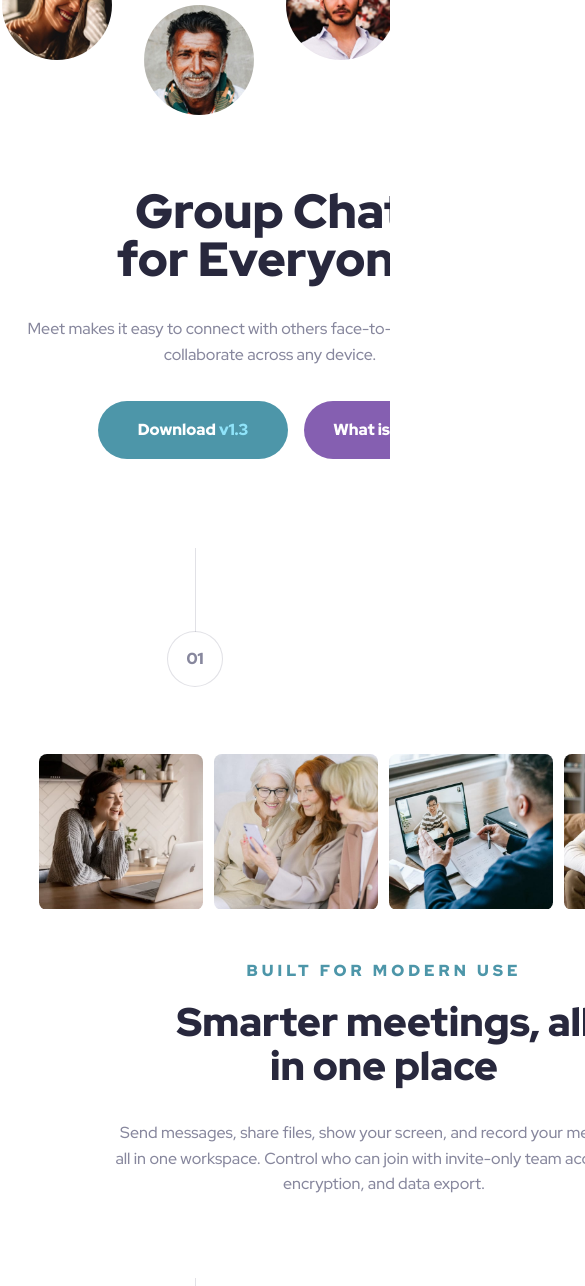
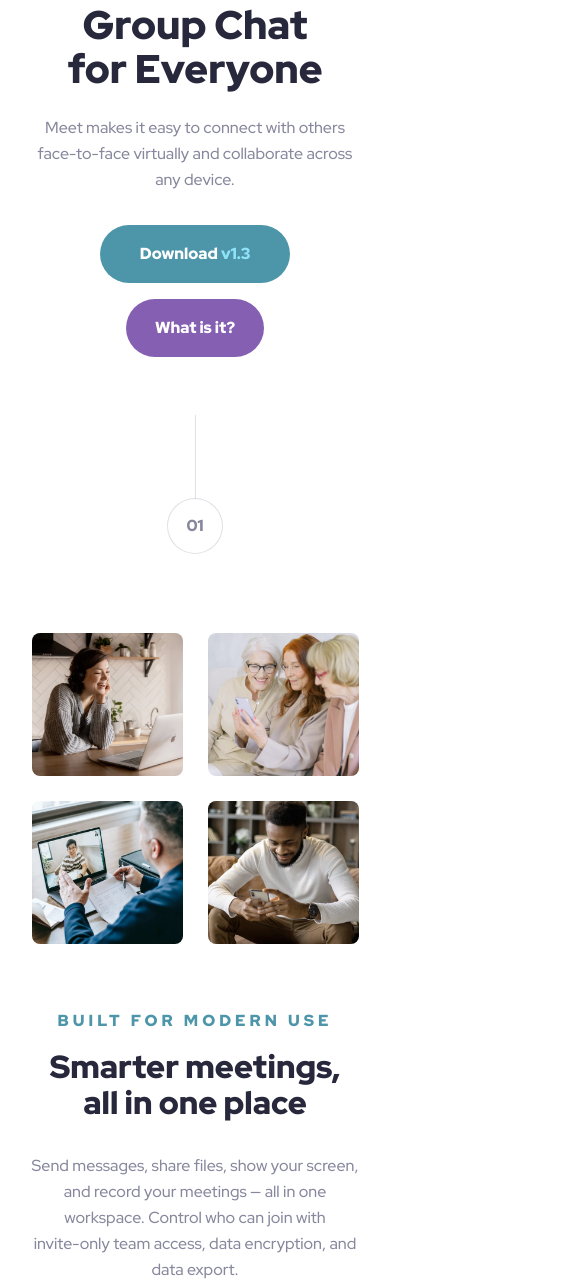
Before and after one commit to Volodymyr-Mospan/fm_meet_landing_page, a plain HTML site: page index.html in a window 390 px wide. Shown: the part 368-1654 px from the top of the page, 585 px wide, since content can reach past the window. Drawn offline with nearby package versions, Linux system fonts and the light colour scheme.

Commit message:
colpletes media for max-width 767px

```diff
--- a/index.html
+++ b/index.html
@@ -94,7 +94,7 @@
           <div class="text-thumb">
             <p class="accent-text">Built for modern use</p>
             <h2 class="title second-title">
-              Smarter meetings, all<br />in one place
+              Smarter meetings, all in one place
             </h2>
             <p>
               Send messages, share files, show your screen, and record your
--- a/styles/styles.css
+++ b/styles/styles.css
@@ -102,6 +102,7 @@ p {
 
 .btn-thumb {
   display: flex;
+  flex-wrap: wrap;
   gap: 16px;
 
   margin-left: auto;
@@ -229,6 +230,9 @@ p {
 }
 
 .second-title {
+  display: inline-block;
+  max-width: 445px;
+
   font-size: 40px;
   line-height: 110%;
 
@@ -297,7 +301,9 @@ p {
   background-color: var(--second-accent-color-hover);
 }
 
-/* +++++++++++++++++++++++++ media +++++++++++++++++++++++++ */
+/* <<<<<<<<<<<<<<<<<<<<<<<<< media >>>>>>>>>>>>>>>>>>>>>>>>> */
+
+/* +++++++++++++++++++++++++ tablet +++++++++++++++++++++++++ */
 
 @media screen and (max-width: 1156px) {
   body {
@@ -316,20 +322,34 @@ p {
     padding-top: 385px;
   }
 
+  .text-thumb {
+    width: 573px;
+    min-width: 573px;
+  }
+
+  .hero-text-thumb {
+    width: 457px;
+    min-width: 457px;
+    row-gap: 24px;
+  }
+
   .hero-text-thumb::before {
+    content: url(../assets/tablet/image-hero.png);
     top: -72px;
     left: 50%;
-    transform: translate(calc(-100% - 16px), -100%);
+    transform: translate(-50%, -100%);
   }
 
   .hero-text-thumb::after {
-    top: -72px;
-    right: 50%;
-    transform: translate(calc(100% + 16px), -100%);
+    display: none;
   }
 
   .hero-title {
     font-size: 48px;
+  }
+
+  .btn-thumb {
+    margin-top: 8px;
   }
 
   .section-number {
@@ -403,3 +423,111 @@ p {
     margin-left: 0;
   }
 }
+
+/* +++++++++++++++++++++++++ tablet +++++++++++++++++++++++++ */
+
+/* +++++++++++++++++++++++++ mobile +++++++++++++++++++++++++ */
+
+@media screen and (max-width: 767px) {
+  body {
+    font-size: 16px;
+    line-height: 162%;
+  }
+
+  /* ========================= header ========================= */
+  /* ========================= hero ========================= */
+
+  .hero {
+    margin-bottom: 268px;
+  }
+
+  .overflow-hidden {
+    padding-top: 201px;
+  }
+
+  .text-thumb {
+    min-width: 327px;
+    width: 327px;
+  }
+
+  .hero-text-thumb::before {
+    top: 27px;
+    left: 50%;
+    transform: translate(-50%, -100%) scale(0.5048780488);
+  }
+
+  .hero-title {
+    font-size: 40px;
+    line-height: 110%;
+  }
+
+  .btn-thumb {
+    flex-direction: column;
+    align-items: center;
+  }
+
+  .section-number {
+    bottom: -189px;
+  }
+
+  /* ========================= smarter-section ========================= */
+  .smarter-section {
+    margin-bottom: 176px;
+  }
+
+  .container {
+    width: 375px;
+    min-width: 375px;
+    padding: 0 24px;
+  }
+
+  .photos-list {
+    margin-bottom: 64px;
+    gap: 25px;
+    flex-wrap: wrap;
+  }
+
+  .photos-item {
+    width: 151px;
+    height: 143px;
+  }
+
+  .second-title {
+    font-size: 32px;
+    line-height: 112%;
+  }
+
+  .section-number-second {
+    bottom: -204px;
+  }
+
+  /* ========================= footer ============================ */
+
+  .footer {
+    padding: 92px 0 72px 0;
+
+    background-image: linear-gradient(
+        rgba(77, 150, 168, 0.8955) 0%,
+        rgba(77, 150, 168, 0.8955) 100%
+      ),
+      url(../assets/mobile/image-footer.jpg);
+  }
+
+  .footer-container {
+    display: flex;
+    flex-direction: column;
+    justify-content: space-between;
+    align-items: center;
+  }
+
+  .footer-title {
+    margin-bottom: 24px;
+
+    font-size: 32px;
+    line-height: 112%;
+  }
+
+  .footer-text {
+    margin-bottom: 32px;
+  }
+}
```
